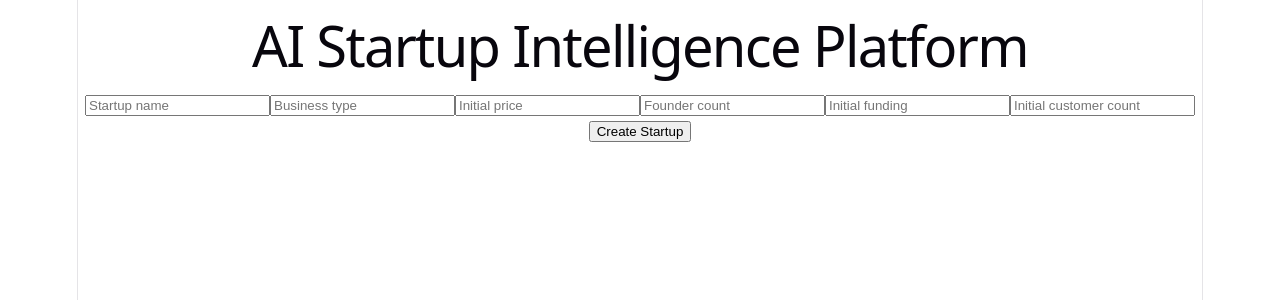
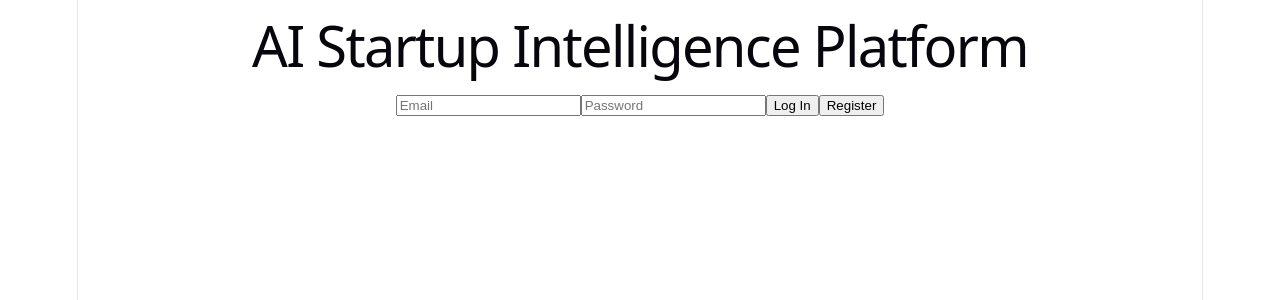
Before and after one commit to yusupildan-wq/AI-Startup-Intelligence-platform, a React (Vite) app in the folder frontend/: page / in a window 1280 px wide. Shown: the top 300 px of the page. Built offline with nearby package versions, Linux system fonts and the light colour scheme.

Commit message:
Wire frontend login/register UI with persistent token storage

```diff
--- a/frontend/src/App.tsx
+++ b/frontend/src/App.tsx
@@ -23,6 +23,11 @@ interface Snapshot {
 }
 
 function App() {
+  const [email, setEmail] = useState('')
+  const [password, setPassword] = useState('')
+  const [token, setToken] = useState<string | null>(localStorage.getItem('token'))
+  const [authError, setAuthError] = useState('')
+
   const [name, setName] = useState('')
   const [businessType, setBusinessType] = useState('')
   const [initialPrice, setInitialPrice] = useState('')
@@ -36,12 +41,60 @@ function App() {
   const [simResult, setSimResult] = useState<SimulationResult | null>(null)
   const [history, setHistory] = useState<Snapshot[]>([])
 
+  async function loginWithCredentials() {
+    const response = await fetch('http://127.0.0.1:8000/login', {
+      method: 'POST',
+      headers: { 'Content-Type': 'application/json' },
+      body: JSON.stringify({ email, password }),
+    })
+
+    if (!response.ok) {
+      setAuthError('Login failed')
+      return
+    }
+
+    const data = await response.json()
+    localStorage.setItem('token', data.access_token)
+    setToken(data.access_token)
+  }
+
+  async function handleLogin(e: SubmitEvent<HTMLFormElement>) {
+    e.preventDefault()
+    setAuthError('')
+    await loginWithCredentials()
+  }
+
+  async function handleRegister() {
+    setAuthError('')
+
+    const response = await fetch('http://127.0.0.1:8000/register', {
+      method: 'POST',
+      headers: { 'Content-Type': 'application/json' },
+      body: JSON.stringify({ email, password }),
+    })
+
+    if (!response.ok) {
+      setAuthError('Registration failed')
+      return
+    }
+
+    await loginWithCredentials()
+  }
+
+  function handleLogout() {
+    localStorage.removeItem('token')
+    setToken(null)
+  }
+
   async function handleSubmit(e: SubmitEvent<HTMLFormElement>) {
     e.preventDefault()
 
     const response = await fetch('http://127.0.0.1:8000/startups', {
       method: 'POST',
-      headers: { 'Content-Type': 'application/json' },
+      headers: {
+        'Content-Type': 'application/json',
+        Authorization: `Bearer ${token}`,
+      },
       body: JSON.stringify({
         name,
         business_type: businessType,
@@ -63,7 +116,10 @@ function App() {
       `http://127.0.0.1:8000/startups/${createdStartupId}/simulate-next-month`,
       {
         method: 'POST',
-        headers: { 'Content-Type': 'application/json' },
+        headers: {
+          'Content-Type': 'application/json',
+          Authorization: `Bearer ${token}`,
+        },
         body: JSON.stringify({
           marketing_spend: Number(simMarketingSpend),
           employee_count: Number(simEmployeeCount),
@@ -76,14 +132,32 @@ function App() {
   }
 
   async function handleViewHistory() {
-    const response = await fetch(`http://127.0.0.1:8000/startups/${createdStartupId}/snapshots`)
+    const response = await fetch(`http://127.0.0.1:8000/startups/${createdStartupId}/snapshots`, {
+      headers: { Authorization: `Bearer ${token}` },
+    })
     const data = await response.json()
     setHistory(data)
+  }
+
+  if (!token) {
+    return (
+      <div>
+        <h1>AI Startup Intelligence Platform</h1>
+        <form onSubmit={handleLogin}>
+          <input type="email" value={email} onChange={(e) => setEmail(e.target.value)} placeholder="Email" />
+          <input type="password" value={password} onChange={(e) => setPassword(e.target.value)} placeholder="Password" />
+          <button type="submit">Log In</button>
+          <button type="button" onClick={handleRegister}>Register</button>
+        </form>
+        {authError && <p>{authError}</p>}
+      </div>
+    )
   }
 
   return (
     <div>
       <h1>AI Startup Intelligence Platform</h1>
+      <button onClick={handleLogout}>Log Out</button>
       <form onSubmit={handleSubmit}>
         <input type="text" value={name} onChange={(e) => setName(e.target.value)} placeholder="Startup name" />
         <input type="text" value={businessType} onChange={(e) => setBusinessType(e.target.value)} placeholder="Business type" />
```
